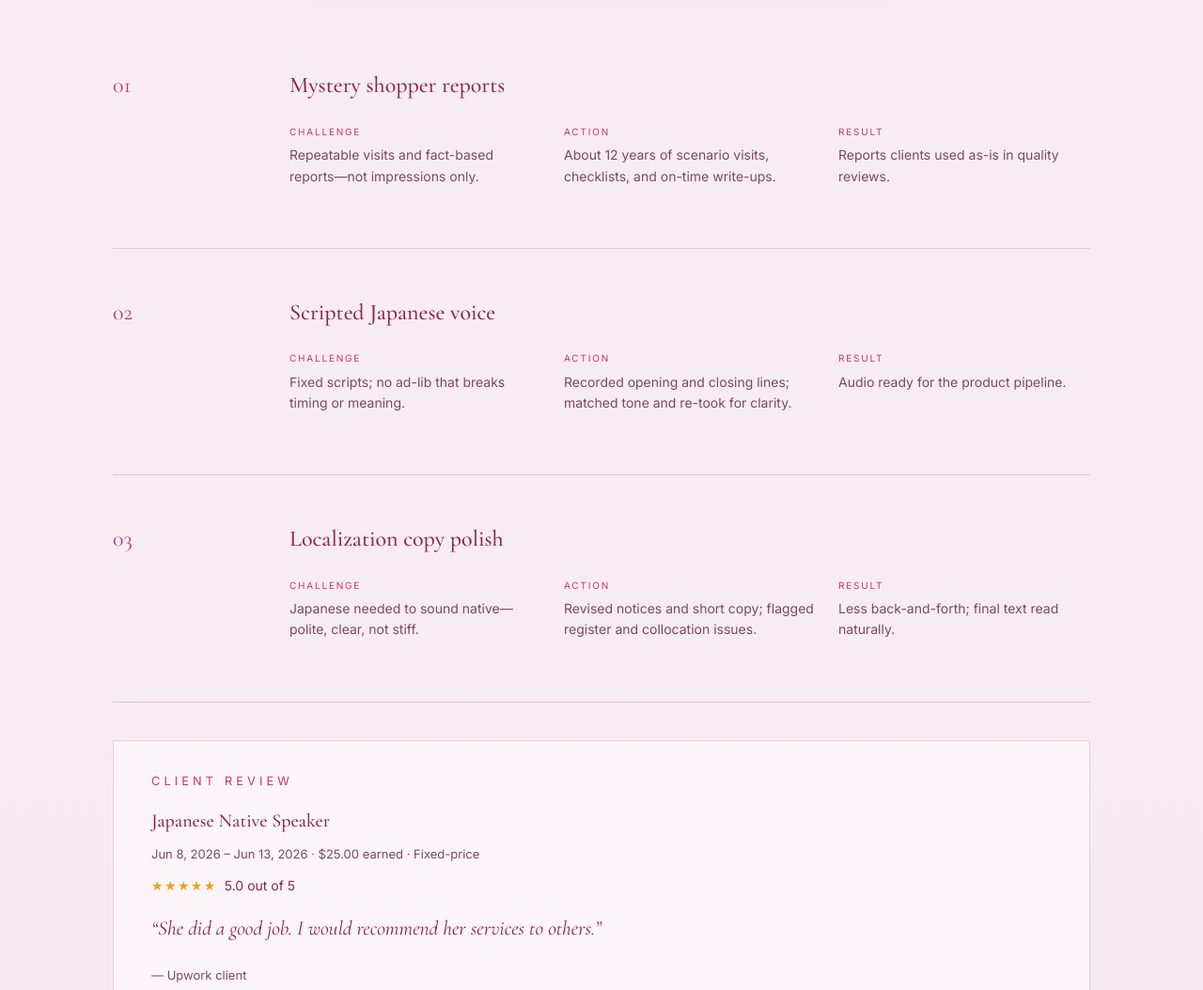
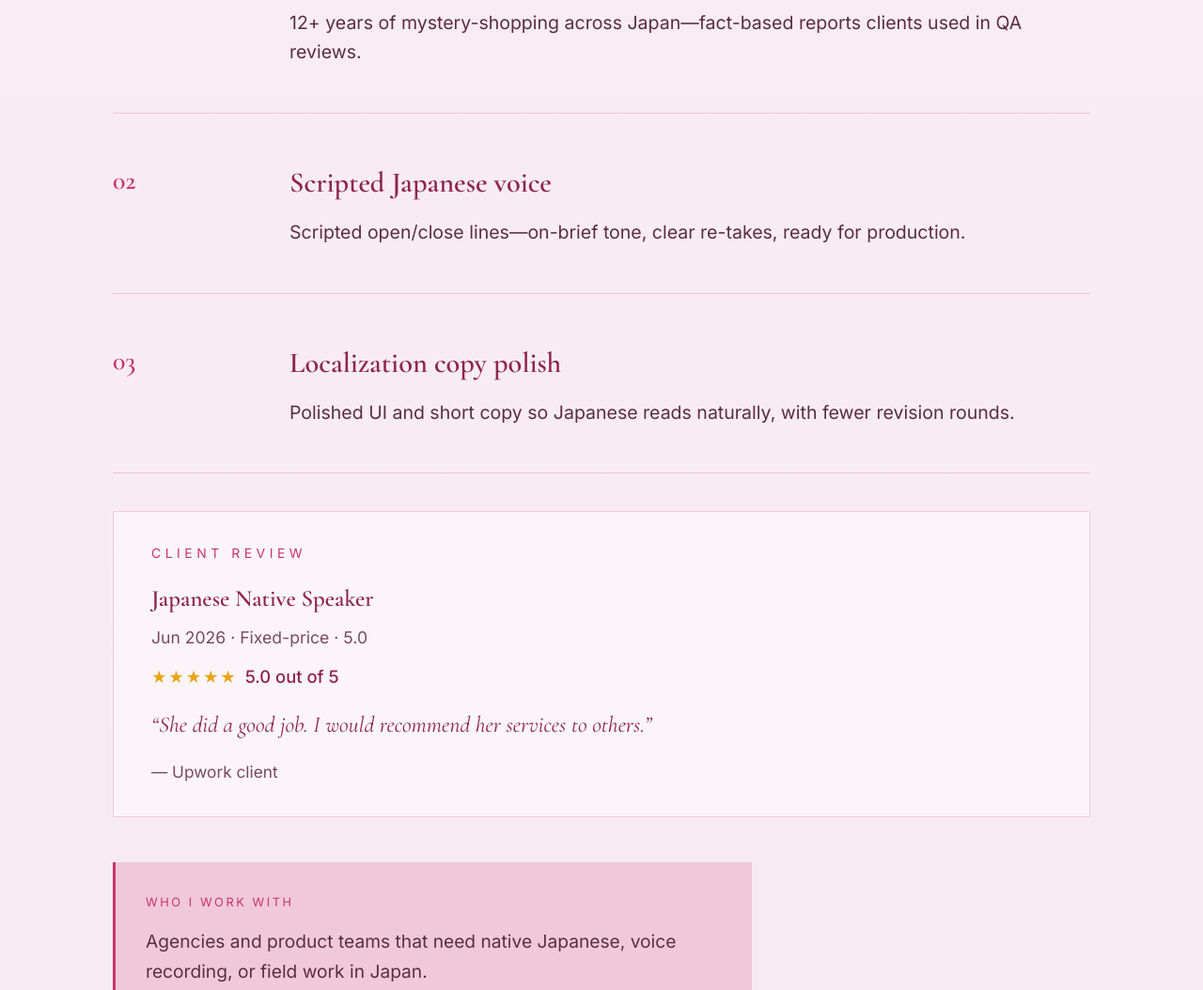
Before and after one commit to Mamari-ko/mariko-sato-portfolio, a plain HTML site: page index.html in a window 1280 px wide. Shown: the part 2262-3316 px from the top of the page at 94% size. Drawn offline with nearby package versions, Linux system fonts and the light colour scheme.

Commit message:
About を左右2カラム化し、Case Work 以降の文字サイズと文言を整理。
Strengths を紹介と横並びにし、実績は1行サマリーに簡略化して読みやすくした。

Co-authored-by: Cursor <cursoragent@cursor.com>

```diff
--- a/index.html
+++ b/index.html
@@ -627,16 +627,24 @@
     }
 
     .about-grid {
+      display: block;
+    }
+
+    .about-grid .about-main {
+      width: 100%;
+    }
+
+    .about-main {
       display: grid;
-      gap: clamp(1.75rem, 4vw, 2.5rem);
-      align-items: start;
-    }
-
-    .about-main {
-      display: flex;
-      flex-direction: column;
-      gap: clamp(1.25rem, 3vw, 1.75rem);
-      max-width: 42rem;
+      gap: clamp(1.15rem, 3vw, 1.65rem);
+      align-items: stretch;
+    }
+
+    @media (min-width: 768px) {
+      .about-main {
+        grid-template-columns: 1fr 1fr;
+        gap: clamp(1.25rem, 3vw, 2rem);
+      }
     }
 
     .about-intro-card {
@@ -690,9 +698,19 @@
       gap: clamp(0.65rem, 1.8vw, 0.85rem);
     }
 
-    @media (min-width: 600px) {
+    @media (min-width: 600px) and (max-width: 767px) {
       .about-strengths__list {
         grid-template-columns: repeat(3, 1fr);
+      }
+    }
+
+    @media (min-width: 768px) {
+      .about-strengths__list {
+        grid-template-columns: 1fr;
+      }
+
+      .about-strength-card {
+        text-align: left;
       }
     }
 
@@ -847,7 +865,7 @@
 
     .testimonial-quote {
       font-family: "Cormorant Garamond", Georgia, serif;
-      font-size: clamp(1.15rem, 2.8vw, 1.35rem);
+      font-size: clamp(1.25rem, 3vw, 1.5rem);
       line-height: 1.65;
       font-style: italic;
       color: var(--accent-dark);
@@ -856,14 +874,24 @@
 
     .testimonial-job {
       font-family: "Cormorant Garamond", Georgia, serif;
-      font-size: 1.25rem;
-      font-weight: 500;
+      font-size: clamp(1.35rem, 2.8vw, 1.55rem);
+      font-weight: 600;
       margin: 0 0 0.5rem;
       color: var(--accent-dark);
     }
 
+    #work .section-label,
+    #contact .section-label {
+      font-size: clamp(12px, 1.15vw, 14px);
+    }
+
+    #work .section-title,
+    #contact .section-title {
+      margin-bottom: clamp(1.5rem, 3vw, 2rem);
+    }
+
     .testimonial-meta {
-      font-size: 13px;
+      font-size: clamp(0.98rem, 2vw, 1.1rem);
       color: var(--text-muted);
       margin: 0 0 0.75rem;
       line-height: 1.5;
@@ -873,7 +901,8 @@
       display: flex;
       align-items: center;
       gap: 0.5rem;
-      font-size: 14px;
+      font-size: clamp(1rem, 2.1vw, 1.15rem);
+      font-weight: 500;
       color: var(--accent-dark);
       margin: 0 0 1rem;
     }
@@ -884,7 +913,7 @@
     }
 
     .testimonial cite {
-      font-size: 13px;
+      font-size: clamp(0.98rem, 2vw, 1.08rem);
       font-style: normal;
       color: var(--text-muted);
     }
@@ -912,40 +941,25 @@
 
     .case-num {
       font-family: "Cormorant Garamond", Georgia, serif;
-      font-size: 1.5rem;
+      font-size: clamp(1.35rem, 2.8vw, 1.75rem);
+      font-weight: 600;
       color: var(--accent);
     }
 
     .case-item h3 {
       font-family: "Cormorant Garamond", Georgia, serif;
-      font-size: 1.5rem;
-      font-weight: 500;
-      margin: 0 0 1.25rem;
-      color: var(--accent-dark);
-    }
-
-    .case-meta { display: grid; gap: 1rem; }
-
-    @media (min-width: 600px) {
-      .case-meta {
-        grid-template-columns: repeat(3, 1fr);
-        gap: 1.5rem;
-      }
-    }
-
-    .case-meta dt {
-      font-size: 10px;
-      letter-spacing: 0.18em;
-      text-transform: uppercase;
-      color: var(--accent);
-      margin-bottom: 0.35rem;
-    }
-
-    .case-meta dd {
+      font-size: clamp(1.45rem, 3.2vw, 1.9rem);
+      font-weight: 600;
+      margin: 0 0 0.75rem;
+      color: var(--accent-dark);
+    }
+
+    .case-summary {
       margin: 0;
-      font-size: 14px;
-      line-height: 1.6;
-      color: var(--text-muted);
+      font-size: clamp(1.05rem, 2.25vw, 1.22rem);
+      line-height: 1.62;
+      color: var(--text);
+      font-weight: 400;
     }
 
     .client-note {
@@ -958,16 +972,16 @@
 
     .client-note p {
       margin: 0;
-      font-family: "Cormorant Garamond", Georgia, serif;
-      font-size: 1.12rem;
-      line-height: 1.7;
+      font-family: "Inter", system-ui, sans-serif;
+      font-size: clamp(1.05rem, 2.25vw, 1.2rem);
+      line-height: 1.65;
       color: var(--text);
     }
 
     .client-note .note-label {
       display: block;
       font-family: "Inter", sans-serif;
-      font-size: 10px;
+      font-size: clamp(11px, 1vw, 13px);
       letter-spacing: 0.2em;
       text-transform: uppercase;
       margin-bottom: 1rem;
@@ -977,8 +991,10 @@
     .contact-wrap { max-width: 40em; }
 
     .contact-wrap > p {
-      color: var(--text-muted);
+      color: var(--text);
       margin: 0 0 1.5rem;
+      font-size: clamp(1.05rem, 2.25vw, 1.2rem);
+      line-height: 1.65;
     }
 
     .rates-box {
@@ -989,7 +1005,7 @@
     }
 
     .rates-box h3 {
-      font-size: 11px;
+      font-size: clamp(11px, 1vw, 13px);
       letter-spacing: 0.2em;
       text-transform: uppercase;
       margin: 0 0 0.75rem;
@@ -998,8 +1014,9 @@
 
     .rates-box p {
       margin: 0;
-      font-size: 14px;
-      color: var(--text-muted);
+      font-size: clamp(1.02rem, 2.1vw, 1.15rem);
+      line-height: 1.6;
+      color: var(--text);
     }
 
     .contact-actions {
@@ -1010,14 +1027,14 @@
     }
 
     .email-display {
-      font-size: 14px;
+      font-size: clamp(1rem, 2.1vw, 1.12rem);
       letter-spacing: 0.02em;
       color: var(--text-muted);
     }
 
     .btn-outline {
       display: inline-block;
-      font-size: 11px;
+      font-size: clamp(12px, 1.1vw, 14px);
       font-weight: 500;
       letter-spacing: 0.22em;
       text-transform: uppercase;
@@ -1036,7 +1053,7 @@
     }
 
     .footer-links a {
-      font-size: 12px;
+      font-size: clamp(12px, 1.1vw, 14px);
       letter-spacing: 0.14em;
       text-transform: uppercase;
       color: var(--accent-dark);
@@ -1050,7 +1067,7 @@
       padding: 2rem clamp(1.25rem, 4vw, 2.5rem) 3rem;
       border-top: 1px solid var(--line);
       text-align: center;
-      font-size: 11px;
+      font-size: clamp(12px, 1.15vw, 14px);
       letter-spacing: 0.12em;
       color: var(--text-muted);
     }
@@ -1326,20 +1343,7 @@
             <span class="case-num" aria-hidden="true">01</span>
             <div>
               <h3 data-i18n="case1_title">Mystery shopper reports</h3>
-              <dl class="case-meta">
-                <div>
-                  <dt data-i18n="case_challenge">Challenge</dt>
-                  <dd data-i18n="case1_c">Repeatable visits and fact-based reports—not impressions only.</dd>
-                </div>
-                <div>
-                  <dt data-i18n="case_action">Action</dt>
-                  <dd data-i18n="case1_a">About 12 years of scenario visits, checklists, and on-time write-ups.</dd>
-                </div>
-                <div>
-                  <dt data-i18n="case_result">Result</dt>
-                  <dd data-i18n="case1_r">Reports clients used as-is in quality reviews.</dd>
-                </div>
-              </dl>
+              <p class="case-summary" data-i18n="case1_summary">12+ years of mystery-shopping across Japan—fact-based reports clients used in QA reviews.</p>
             </div>
           </article>
 
@@ -1347,20 +1351,7 @@
             <span class="case-num" aria-hidden="true">02</span>
             <div>
               <h3 data-i18n="case2_title">Scripted Japanese voice</h3>
-              <dl class="case-meta">
-                <div>
-                  <dt data-i18n="case_challenge">Challenge</dt>
-                  <dd data-i18n="case2_c">Fixed scripts; no ad-lib that breaks timing or meaning.</dd>
-                </div>
-                <div>
-                  <dt data-i18n="case_action">Action</dt>
-                  <dd data-i18n="case2_a">Recorded opening and closing lines; matched tone and re-took for clarity.</dd>
-                </div>
-                <div>
-                  <dt data-i18n="case_result">Result</dt>
-                  <dd data-i18n="case2_r">Audio ready for the product pipeline.</dd>
-                </div>
-              </dl>
+              <p class="case-summary" data-i18n="case2_summary">Scripted open/close lines—on-brief tone, clear re-takes, ready for production.</p>
             </div>
           </article>
 
@@ -1368,20 +1359,7 @@
             <span class="case-num" aria-hidden="true">03</span>
             <div>
               <h3 data-i18n="case3_title">Localization copy polish</h3>
-              <dl class="case-meta">
-                <div>
-                  <dt data-i18n="case_challenge">Challenge</dt>
-                  <dd data-i18n="case3_c">Japanese needed to sound native—polite, clear, not stiff.</dd>
-                </div>
-                <div>
-                  <dt data-i18n="case_action">Action</dt>
-                  <dd data-i18n="case3_a">Revised notices and short copy; flagged register and collocation issues.</dd>
-                </div>
-                <div>
-                  <dt data-i18n="case_result">Result</dt>
-                  <dd data-i18n="case3_r">Less back-and-forth; final text read naturally.</dd>
-                </div>
-              </dl>
+              <p class="case-summary" data-i18n="case3_summary">Polished UI and short copy so Japanese reads naturally, with fewer revision rounds.</p>
             </div>
           </article>
 
@@ -1390,7 +1368,7 @@
         <blockquote class="testimonial" id="testimonial">
           <p class="section-label" data-i18n="testimonial_label">Client review</p>
           <p class="testimonial-job" data-i18n="testimonial_job">Japanese Native Speaker</p>
-          <p class="testimonial-meta" data-i18n="testimonial_meta">Jun 8, 2026 – Jun 13, 2026 · $25.00 earned · Fixed-price</p>
+          <p class="testimonial-meta" data-i18n="testimonial_meta">Jun 2026 · Fixed-price · 5.0</p>
           <p class="testimonial-rating">
             <span class="testimonial-stars" aria-hidden="true">★★★★★</span>
             <span data-i18n="testimonial_rating">5.0 out of 5</span>
@@ -1404,7 +1382,7 @@
         <div class="client-note">
           <span class="note-label" data-i18n="client_note_label">For potential clients</span>
           <p data-i18n="client_note">
-            Agencies, product teams, startups, and research firms that need native Japanese, voice, or field work in Japan.
+            Agencies and product teams that need native Japanese, voice recording, or field work in Japan.
           </p>
         </div>
       </div>
@@ -1483,34 +1461,25 @@
           work_label: "Case Work",
           work_title: "Selected outcomes",
           work_banner_aria: "Decorative sakura blossom pattern",
-          case_challenge: "Challenge",
-          case_action: "Action",
-          case_result: "Result",
           case1_title: "Mystery shopper reports",
-          case1_c: "Repeatable visits and fact-based reports—not impressions only.",
-          case1_a: "About 12 years of scenario visits, checklists, and on-time write-ups.",
-          case1_r: "Reports clients used as-is in quality reviews.",
+          case1_summary: "12+ years of mystery-shopping across Japan—fact-based reports clients used in QA reviews.",
           case2_title: "Scripted Japanese voice",
-          case2_c: "Fixed scripts; no ad-lib that breaks timing or meaning.",
-          case2_a: "Recorded opening and closing lines; matched tone and re-took for clarity.",
-          case2_r: "Audio ready for the product pipeline.",
+          case2_summary: "Scripted open/close lines—on-brief tone, clear re-takes, ready for production.",
           case3_title: "Localization copy polish",
-          case3_c: "Japanese needed to sound native—polite, clear, not stiff.",
-          case3_a: "Revised notices and short copy; flagged register and collocation issues.",
-          case3_r: "Less back-and-forth; final text read naturally.",
+          case3_summary: "Polished UI and short copy so Japanese reads naturally, with fewer revision rounds.",
           testimonial_label: "Client review",
           testimonial_job: "Japanese Native Speaker",
-          testimonial_meta: "Jun 8, 2026 \u2013 Jun 13, 2026 \u00b7 $25.00 earned \u00b7 Fixed-price",
+          testimonial_meta: "Jun 2026 · Fixed-price · 5.0",
           testimonial_rating: "5.0 out of 5",
           testimonial_quote: "\u201cShe did a good job. I would recommend her services to others.\u201d",
           testimonial_cite: "\u2014 Upwork client",
           client_note_label: "Who I work with",
-          client_note: "Agencies, product teams, startups, and research firms that need native Japanese, voice, or field work in Japan.",
+          client_note: "Agencies and product teams that need native Japanese, voice recording, or field work in Japan.",
           contact_label: "Contact",
           contact_title: "Let's talk",
-          contact_intro: "Email me the project type, deadline, and scope. I reply from Japan (JST).",
+          contact_intro: "Send project type, deadline, and scope by email. I reply from Japan (JST).",
           rates_title: "Rates",
-          rates_body: "I quote upfront from your brief—fixed scope, no surprise add-ons.",
+          rates_body: "Upfront quote from your brief—fixed scope, no surprise fees.",
           contact_cta: "Email me",
           footer_copy: "\u00a9 MARIKO SATO. Sendai area, Miyagi, Japan.",
           footer_upwork: "View on Upwork",
@@ -1544,32 +1513,23 @@
           work_label: "Case Work",
           work_title: "実績例",
           work_banner_aria: "桜の装飾パターン",
-          case_challenge: "課題",
-          case_action: "行動",
-          case_result: "結果",
           case1_title: "ミステリーショッパー・サービス評価",
-          case1_c: "シナリオに沿った訪問と、事実に基づくレポートが必要だった。",
-          case1_a: "約12年にわたり覆面調査を担当。チェックリストに沿った観察・分析し、期限までに提出。",
-          case1_r: "そのまま品質レビューに使える、読みやすい報告として信頼を獲得。",
+          case1_summary: "日本全国の覆面調査を12年以上。事実ベースのレポートを品質レビューにそのまま活用。",
           case2_title: "日本語音声録音（台本読み上げ）",
-          case2_c: "台本どおりのナレーションが必要で、即興で意味や尺を変えられない。",
-          case2_a: "提供された台本でオープニング・クロージングを録音。トーン調整と必要なリテイクを実施。",
-          case2_r: "追加編集の手間が少ない音声データとして納品。",
+          case2_summary: "台本どおりのオープニング／クロージング収録。トーン合わせとリテイクで制作に渡せる音声。",
           case3_title: "ローカライズ志向の日本語コピー",
-          case3_c: "日本語として自然で、丁寧すぎず冷たくもない表現が求められた。",
-          case3_a: "案内文・イベント文案などを推敲。非ネイティブ原稿の不自然な搭配やレジスターを指摘。",
-          case3_r: "関係者との確認往復が減り、日本語話者に自然に伝わる文案に。",
+          case3_summary: "UI・短文コピーを自然な日本語に整え、確認の往復を減らした。",
           testimonial_label: "クライアント評価",
           testimonial_job: "Japanese Native Speaker",
-          testimonial_meta: "2026年6月8日〜13日 · $25.00 · 固定報酬",
+          testimonial_meta: "2026年6月 · 固定報酬 · 5.0",
           testimonial_rating: "5.0 / 5",
           testimonial_quote: "「She did a good job. I would recommend her services to others.」",
           testimonial_cite: "— Upworkクライアント",
           client_note_label: "こんな方と",
-          client_note: "翻訳会社・ローカライズチーム・プロダクト企業・スタートアップ・リサーチ会社など、ネイティブ日本語や日本国内フィールド調査が必要な案件に対応します。ブリーフとメール連絡が明確なほどスムーズです。",
+          client_note: "翻訳会社・プロダクトチーム向け。ネイティブ日本語、音声収録、日本国内のフィールド調査に対応します。",
           contact_label: "Contact",
           contact_title: "ご依頼・ご相談",
-          contact_intro: "案件の種類、納期、分量（文字数・訪問数など）、スタイルガイドがあればお知らせください。メールでご返信します（日本時間）。",
+          contact_intro: "案件の種類・納期・分量をメールでお送りください。日本時間で返信します。",
           rates_title: "料金",
           rates_body: "ブリーフをもとに事前見積り。確定後の勝手な追加請求はしません。",
           contact_cta: "メールする",
```
